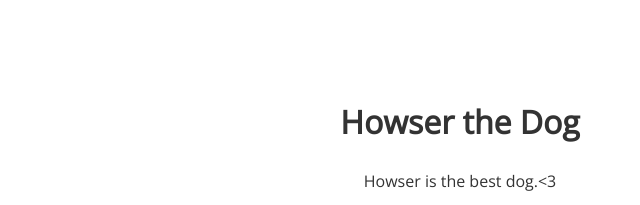
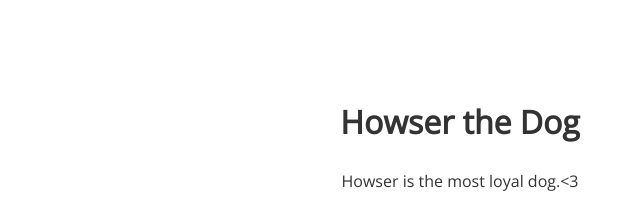
Before and after one commit to ltlbrd/105-project, a plain HTML site: page index.html in a window 1280 px wide. Shown: the top 205 px of the page, 180-820 px from the left. Drawn offline with nearby package versions, Linux system fonts and the light colour scheme.

Commit message:
most loyal

```diff
--- a/index.html
+++ b/index.html
@@ -9,7 +9,7 @@
 <body>
 	<section>
 		<h1>Howser the Dog</h1>
-		<p>Howser is the best dog.<3</p>
+		<p>Howser is the most loyal dog.<3</p>
 		<img src="img/happy-blue-robot.png">
 	</section>
 </body>
```
